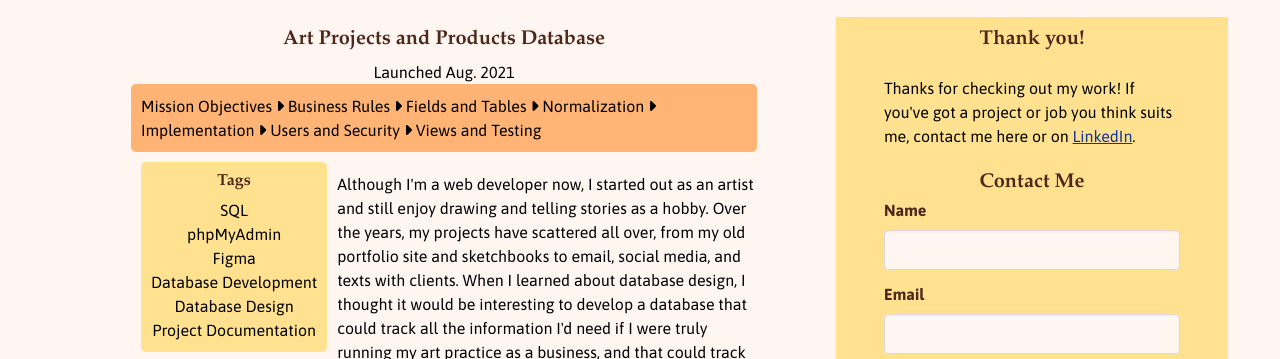
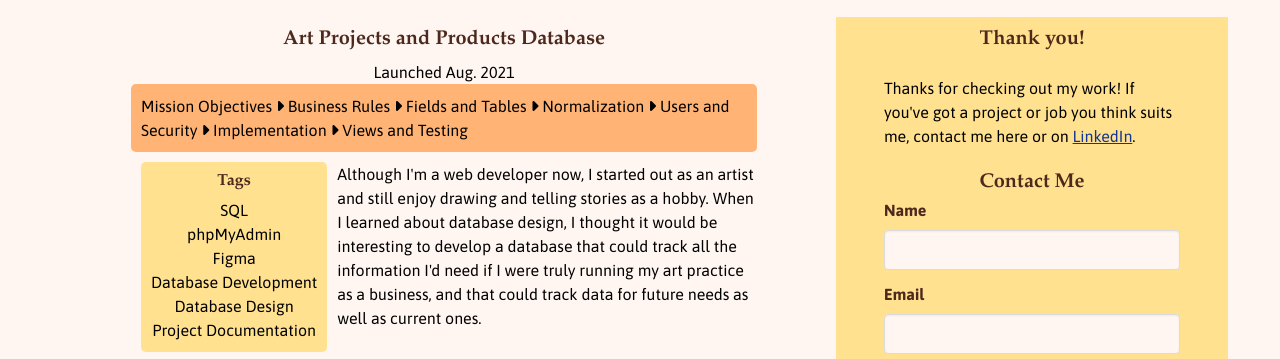
Before and after one commit to roryhackney/tech-portfolio, a PHP site: page /database-design.php in a window 1280 px wide. Shown: the part 1191-1550 px from the top of the page. Run offline with PHP 8.4, Linux system fonts and the light colour scheme; data that the repository does not hold is empty; some libraries are stand-ins or nearby versions; some web fonts are replaced.

Commit message:
Images, database design portfolio project, diagram

```diff
--- a/database-design.php
+++ b/database-design.php
@@ -9,7 +9,7 @@
                     <img src="assets/php-finale-hero-small.jpg" alt="Screenshot of a website built with PHP, showing a photo of Rory and links to various pages.">
                 </picture>
                 <div class="is-overlay"></div>
-                <p class="hero-text">A database I designed and built for a small art business, tracking projects, products, clients, and more. This case study goes through my process designing, normalizing, and implementing the database.</p>
+                <p class="hero-text">A database I designed and built for a small art business, tracking projects, clients, products, cash flow, and more. This shows my process conceptualizing, normalizing, and implementing the database.</p>
                 <a class="button" href="portfolio.php">Portfolio</a>
                 <a class="button" href="resume.php">Resume</a>
             </div>
@@ -18,7 +18,7 @@
                     <div class="column is-full-tablet is-two-thirds-desktop my-main"> <!--main-->
                         <h2 class="title is-5 has-text-centered mb-2">Art Projects and Products Database</h2>
                         <p class="has-text-centered">Launched Aug. 2021</p>
-                        <p class="process-steps">Mission Objectives <i class='fas fa-caret-right'></i> Business Rules <i class='fas fa-caret-right'></i> Fields and Tables <i class='fas fa-caret-right'></i> Normalization <i class='fas fa-caret-right'></i> Implementation <i class='fas fa-caret-right'></i> Users and Security <i class='fas fa-caret-right'></i> Views and Testing</p>
+                        <p class="process-steps">Mission Objectives <i class='fas fa-caret-right'></i> Business Rules <i class='fas fa-caret-right'></i> Fields and Tables <i class='fas fa-caret-right'></i> Normalization <i class='fas fa-caret-right'></i> Users and Security <i class='fas fa-caret-right'></i> Implementation <i class='fas fa-caret-right'></i> Views and Testing</p>
                         <div class="tags-div">
                             <h3 class="title is-6 mb-2">Tags</h3>
                             <ul>
@@ -31,26 +31,36 @@
                             </ul>
                         </div>
                         <div class="block">
-                            <p class="desktop-margin">Although I'm a web developer now, I started out as an artist and still enjoy drawing and telling stories as a hobby. Over the years, my projects
-                            have scattered all over, from my old portfolio site and sketchbooks to email, social media, and texts with clients. When I learned
+                            <p class="desktop-margin-small">Although I'm a web developer now, I started out as an artist and still enjoy drawing and telling stories as a hobby. When I learned
                             about database design, I thought it would be interesting to develop a database that could track all the information I'd need if I were
                             truly running my art practice as a business, and that could track data for future needs as well as current ones.</p>
                         </div>
                         <picture class="small-image">
                             <source media="(min-width: 401px)"
-                            srcset="assets/yamagiwa-massage-screen-clients-medium.jpg 760w">
-                            <img src="assets/yamagiwa-massage-screen-clients-small.jpg" alt="A message is displayed on the contact page to screen new clients in order to save Rachel time and labor.">
+                            srcset="assets/forest-art-medium.jpg 760w">
+                            <img src="assets/forest-art-small.jpg" alt="Digitally drawn art of a forest">
                         </picture>
                         <div class="block">
-                            <p>To create a database, you have to prioritize goals and rules, design and normalize tables, fields, and relationships, define views, users, and security levels,
-                            and finally implement and test the actual database.</p>
+                            <p>My concept for the database was in three parts: creative projects, cash flow, and client information.
+                            Each project would have portfolio pieces, some of which would be turned into products with various formats. Each piece would have a category, tags, and image files.</p>
                         </div>
-                        <h3 class="title is-6 mb-0">Goals</h3>
+                        <picture class="small-image">
+                            <source media="(min-width: 401px)"
+                            srcset="assets/database-concept-projects-diagram-medium.jpg 760w">
+                            <img src="assets/database-concept-projects-diagram-small.jpg" alt="Diagram of projects with arrows down to portfolio pieces and then products.">
+                        </picture>
                         <div class="block">
-                            <p>The primary goal of my database was to make business information easy to store and retrieve in one place. To define what needed to be tracked, I
-                            looked over old web content, past projects, client communications, and business plans.</p>
+                            <p>Cash flow would be made up of commissions, online orders, products and inventory, incomes, and expenses.
+                            Customer information would track their names, including preferred name, as well as address, contact information, Patreon and email subscriptions, and password to enable user accounts.</p>
+                        </div>
+                        <div class="block">
+                            <p>After defining my concept and goals, I created a list of mission objectives and business rules for the finished project to meet.</p>
+                        </div>
+                        <div class="block">
+                            <div class="columns">
+                                <div class="column is-half">
+                                    <h3 class="title is-6 mb-0">Mission Objectives</h4>
                                     <ul>
-                                <h4 class="title is-6 mb-0">Mission Objectives</h4>
                                         <li>Track products (both physical and digital)</li>
                                         <li>Track projects and portfolio pieces</li>
                                         <li>Track customers (including subscribers)</li>
@@ -61,51 +71,65 @@
                                         <p>(and so on...)</p>
                                     </ul>
                                 </div>
-                        <div class="block">
-                            <p>I also made a list of business considerations that would affect the database design.</p>
+                                <div class="column">
+                                    <h3 class="title is-6 mb-0">Business Rules</h4>
                                     <ul>
-                                <h4 class="title is-6 mb-0">Business Rules</h4>
                                         <li>If all items in an order are digital, shipping should not be charged.</li>
                                         <li>Patreon members should receive a 15% discount on digital items and commissions.</li>
-                                <li>No more than 15 commission requests can be in progress at the same time.</li>
                                         <li>Products and portfolio pieces should be filterable and sortable by project, category, format, tags, year made, and price.</p>
                                         <p>(and so on...)</p>
                                     </ul>
                                 </div>
-                        <picture class="small-image">
+                            </div>
+                        </div>
+                        <div class="block">
+                            <p>I then thought up fields I would need, then grouped them into tables, added relationships between them, and finally built a Crow's Foot Entity Relationship Diagram (ERD) to finalize my database structure.</p>
+                        </div>
+                        <!-- <picture class="small-image"> //ERD
                             <source media="(min-width: 401px)"
                             srcset="assets/yamagiwa-massage-wireframe-design-medium.jpg 760w">
                             <img src="assets/yamagiwa-massage-wireframe-design-small.jpg" alt="Wireframe diagram for the pricing page built on a 960 pixel grid for a massage website.">
-                        </picture>
-                        <picture class="small-image">
-                            <source media="(min-width: 401px)"
-                            srcset="assets/yamagiwa-massage-visual-design-medium.jpg 760w">
-                            <img src="assets/yamagiwa-massage-visual-design-small.jpg" alt="Visual design of the massage website's pricing pagea with the blue and yellow color scheme that was chosen.">
-                        </picture>
+                        </picture> -->
                         <div class="block">
-                            <p>After gathering feedback from both the client and peers, I reviewed the design and
-                            made changes before prototyping the live website using HTML, CSS, and JavaScript.</p>
+                            <p>I then ran each table, field, and relationship through normalization, and made changes to improve data integrity.</p>
                         </div>
-                        <picture class="small-image">
+                        <div class="block">
+                            <p>After that, I made a list of different users, what tasks they would perform, and what data they would be able to access. I then created a security diagram.</p>
+                        </div>
+                        <!-- <picture class="small-image"> //SECURITY DIAGRAM
                             <source media="(min-width: 401px)"
                             srcset="assets/yamagiwa-massage-contact-page-medium.jpg 760w">
                             <img src="assets/yamagiwa-massage-contact-page-small.jpg" alt="The refined final website built with HTML and CSS, showing the information on the contact page.">
-                        </picture>
-                        <picture class="small-image">
+                        </picture> -->
+                        <div class="block">
+                            <p>After making some final changes, I built the database using SQL code, including tables, data, users, and views. I also tested the database against my mission objectives to make sure it fulfilled the goals of the project. Finally, I logged in as each user and made sure their access levels were correct.</p>
+                        </div>
+                        <!-- <picture class="small-image">
                             <source media="(min-width: 401px)"
                             srcset="assets/yamagiwa-massage-pricing-page-medium.jpg 760w">
                             <img src="assets/yamagiwa-massage-pricing-page-small.jpg" alt="The refined final website, showing pricing and package information for uninsured clients.">
-                        </picture>
+                        </picture> -->
+                        <div class="block">
+                            <p>Once I was sure the database was sound, I generated an ERD from the actual database and compared it with my original design to be sure they matched.</p>
+                        <!-- <picture class="small-image">
+                            <source media="(min-width: 401px)"
+                            srcset="assets/yamagiwa-massage-pricing-page-medium.jpg 760w">
+                            <img src="assets/yamagiwa-massage-pricing-page-small.jpg" alt="The refined final website, showing pricing and package information for uninsured clients.">
+                        </picture> -->
+                        </div>
+                        <div class="block">
+                            <p>I then exported the database, documented the project thoroughly, and declared the project finished. In creating this database, I learned a lot
+                            about the process of database design, business-specific considerations, how to create and use a database that's efficient and useful, and how to write SQL.
+                            I'm looking forward to my next database project!</p>
+                        </div>
                         <p class="has-text-centered">Thanks for checking out my project!</p>
                         <div class="block">
-                            <p class="has-text-centered">If you'd like to see the full documentation for this project, feel free to view it <a href="https://docs.google.com/document/d/1n5GXkGc5fWb1lIZqrXXhsdXqYgVKI6SiniGlFhxKbO4/edit?usp=sharing" target="_blank">here</a>!</p>
+                            <p class="has-text-centered">If you'd like to see the full documentation for this project, feel free to view it <a href="https://docs.google.com/document/d/1O8fc5k2SLcmZ9kQCUMatPqzGali2mw5xb8ceF3jUook/edit?usp=sharing" target="_blank">here</a>!</p>
                         </div>
-                        <div class="buttons-row three">
-                            <a class="button" href="portfolio/yamagiwa-massage" target="_blank">Live Site</a>
-                            <a class="button" href="https://github.com/roryhackney/MassageWebsite/tree/main/prototype" target="_blank">GitHub</a>
+                        <div class="buttons-row">
+                            <a class="button" href="portfolio.php">Portfolio</a>
                             <a class="button urgent" href="hire-me.php">Hire Now</a>
                         </div>
-                        <a href="portfolio.php" class="has-text-centered mb-3">Back to Portfolio</a>
                     </div>
                     <?php include 'includes/sidebar.php'; ?> <!-- aside-->
                 </div>
--- a/styles/my-styles.css
+++ b/styles/my-styles.css
@@ -750,6 +750,10 @@ footer p {
         margin-top: 20px;
     }
 
+    .portfolio-detail .desktop-margin-small {
+        margin-top: 10px;
+    }
+
     .resume .hero-text {
         margin: 0 auto;
     }
@@ -845,4 +849,8 @@ footer p {
     .portfolio-detail .desktop-margin {
         margin-top: 50px;
     }
+
+    .portfolio-detail .desktop-margin-small {
+        margin-top: 25px;
+    }
 }
```
Lines whose indentation alone changed are shown as unchanged.
